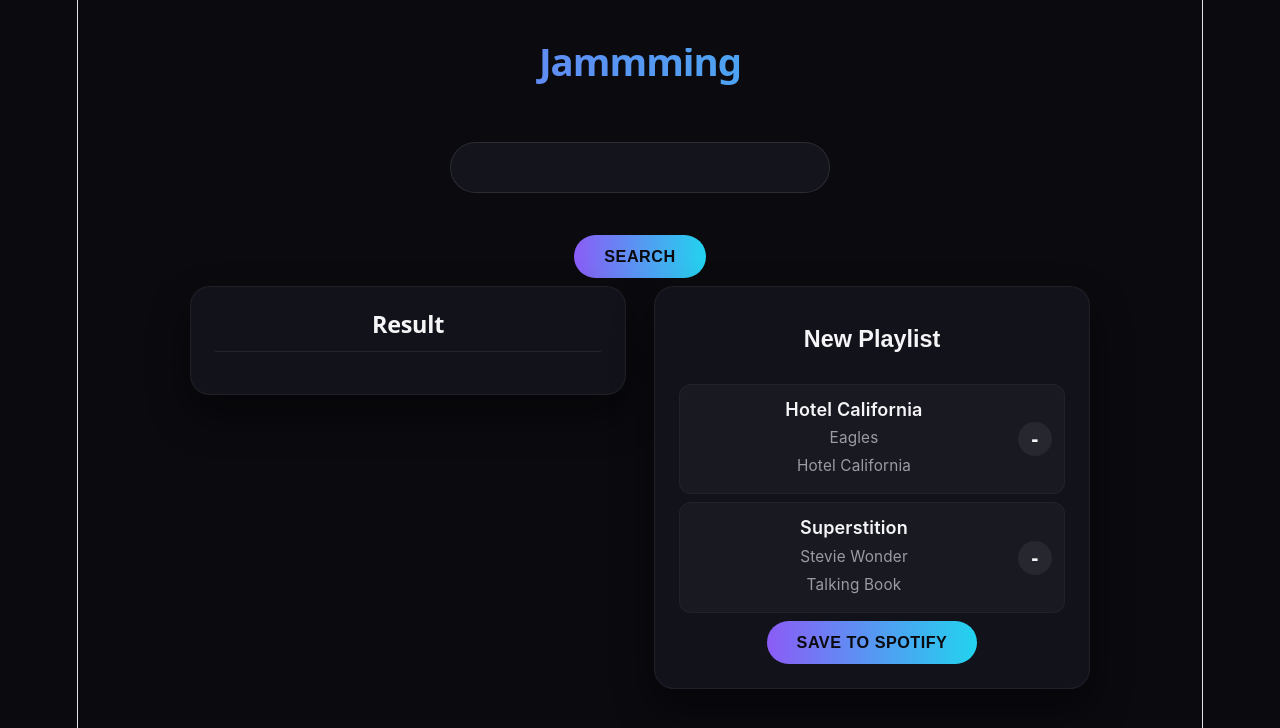
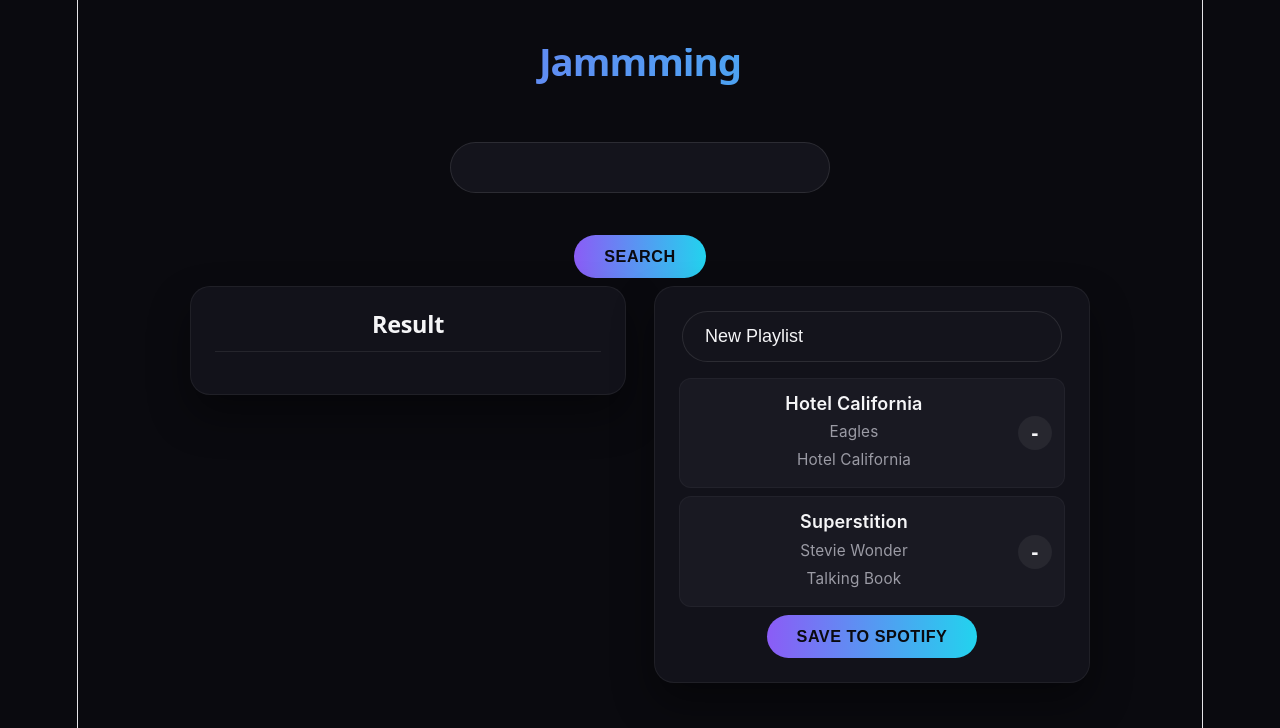
Before and after one commit to Hadinull/project-CODE-13_Playlist-App, a React (Vite) app: page / in a window 1280 px wide. Shown: the top 728 px of the page. Built offline with nearby package versions, Linux system fonts and the light colour scheme.

Commit message:
added a Saving p tag + fixed some css for the playlist rename

```diff
--- a/src/App.css
+++ b/src/App.css
@@ -69,18 +69,27 @@ input[type="text"]:focus {
 }
 
 #custom-paly-list {
-  max-width: 100%;
-  font-size: 1.3rem;
-  font-weight: 700;
-  text-align: center;
-  background: transparent;
-  border: 1px solid transparent;
+  width: 100%;
+  max-width: 380px;
+  display: block;
+  margin: 0 auto 16px;
+  padding: 14px 22px;
+  font-size: 1rem;
+  border-radius: 999px;
+  border: 1px solid rgba(255, 255, 255, 0.1);
+  background: #14141c;
+  color: #f5f5f7;
+  outline: none;
+  transition: border-color 0.2s ease, box-shadow 0.2s ease;
+}
+
+#custom-paly-list::placeholder {
+  color: #6b6b76;
 }
 
 #custom-paly-list:focus {
-  background: #14141c;
-  border-color: #22d3ee;
-  box-shadow: 0 0 0 4px rgba(34, 211, 238, 0.15);
+  border-color: #8b5cf6;
+  box-shadow: 0 0 0 4px rgba(139, 92, 246, 0.15);
 }
 
 button {
--- a/src/App.jsx
+++ b/src/App.jsx
@@ -1,7 +1,7 @@
 import {useState} from 'react';
 import SearchResults from './SearchResults';
 import SearchBar from './SearchBar';
-import PlayList from './Playlist';
+import PlayList from './PlayList';
 import Spotify from './Spotify';
 import './App.css';
 
@@ -20,7 +20,7 @@ const playlistMock = [
 console.log(" App.jsx is awake and loaded in Chrome!");
 
 function App(){
-
+  const [isSaving, setIsSaving] = useState(false)
   const [playlistTracks, setPlaylistTracks] = useState(playlistMock);
   const [playlistName, setPlaylistName] = useState('New Playlist');
   const [realSearchResults, setRealSearchResults] = useState([]);
@@ -35,11 +35,15 @@ function search(term) {
 
 
 function savePlaylist(){
+  setIsSaving(true);
+  console.log("The <p> tag loading screen is working! 🎧");
   const trackUris = playlistTracks.map((track) => track.uri)
+  setTimeout(() => {
   setPlaylistName('New Playlist');
    setPlaylistTracks([]);
+   setIsSaving(false);
+}, 3000)
 }
-
 
 {/* save playlist comment
   💡 How this works step-by-step:
@@ -99,7 +103,7 @@ setPlaylistTracks(newPlaylist);
       <div className="App-playlist">
       <SearchResults userSearchResult={realSearchResults} onAdd={addTrack} />  {/* Render SearchResults with mock data and pass down addTrack handler */}
 
-      <PlayList saveList={savePlaylist} updateName={updatePlaylistName} list={playlistTracks} playlistprop={playlistName} onRemove={removeTrack}/>  {/* Render PlayList with current playlist tracks and playlist name*/}
+      <PlayList isSaving={ isSaving } saveList={savePlaylist} updateName={updatePlaylistName} list={playlistTracks} playlistprop={playlistName} onRemove={removeTrack}/>  {/* Render PlayList with current playlist tracks and playlist name*/}
       </div>
 
 
--- a/src/PlayList.jsx
+++ b/src/PlayList.jsx
@@ -1,19 +1,29 @@
 import {useState} from 'react';
+
 import TrackList from './TrackList';
+
 {/* PlayList receives "list" (tracks) and "playlistprop" (name) from App */}
-function PlayList( { list, playlistprop, onRemove, updateName, saveList} ){
 
+function PlayList( { list, playlistprop, onRemove, updateName, saveList, isSaving} ){
+ console.log("isSaving right now:", isSaving);
 function playListRename(e){
   updateName(e.target.value)
 }
     return(
      <div>
+    { isSaving ? (
+      <p>Saving your playlist to Spotify... 🎧</p>
+    ) : (
+      <>
         <label htmlFor="custom-paly-list"></label>
         <input onChange={playListRename} id="custom-paly-list" type="text" value={playlistprop}/>
         {/* Render TrackList with the playlist tracks */}
         <TrackList tracks={ list } onRemove={ onRemove } />
         <button onClick={saveList}>Save to Spotify</button>
+        </>
+    )}
      </div>
     )
-};
+}
+
 export default PlayList;
```
Also changed, not shown: package.json (+4 -4 lines).
